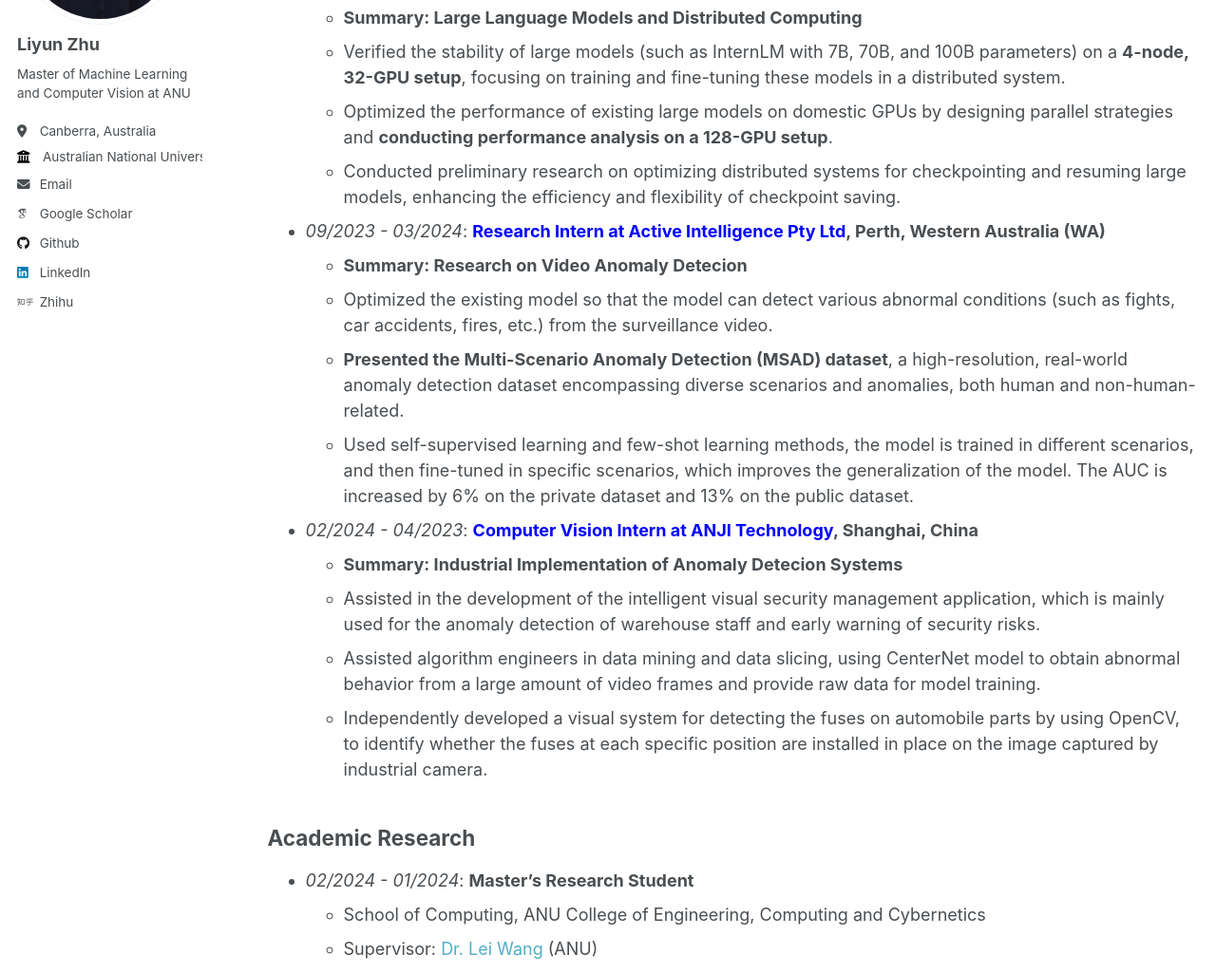
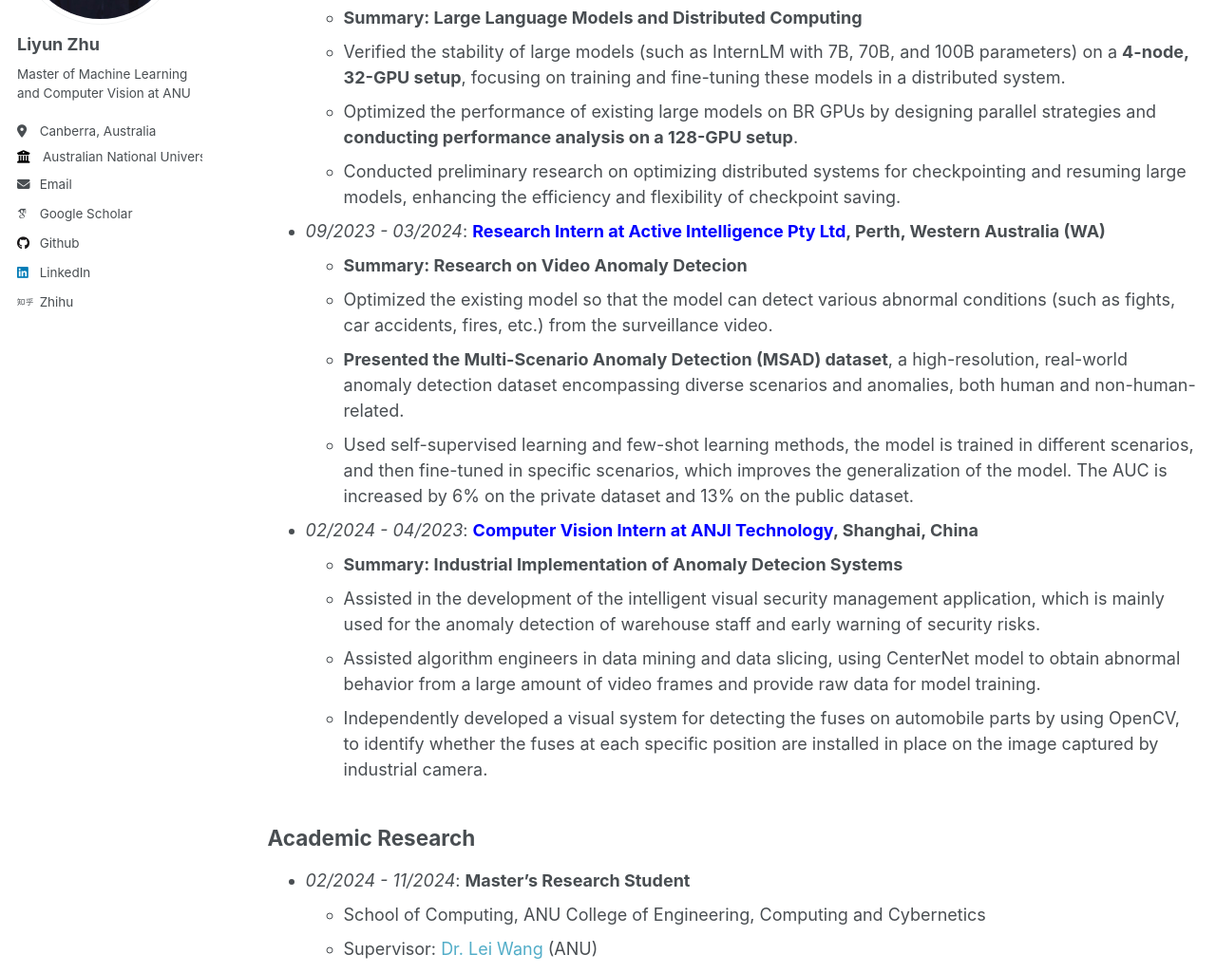
Before and after one commit to Tom-roujiang/liyun_zhu, a Jekyll site: the page built from _pages/experience.md, in a window 1280 px wide and 1400 px high. Shown: the part 255-1280 px from the top of the window at 95% size. Built offline with Jekyll 4.4.1, drawn with Linux system fonts in a browser that asks for light colours; some web fonts are replaced.

Commit message:
update experiment

```diff
--- a/_pages/experience.md
+++ b/_pages/experience.md
@@ -18,7 +18,7 @@ a:hover, a:active {
   - *06/2024 - 08/2024*: **<span style="color: blue;">Model Optimization Intern at Biren Tech</span>, Shanghai, China**
     - **Summary: Large Language Models and Distributed Computing**
     - Verified the stability of large models (such as InternLM with 7B, 70B, and 100B parameters) on a **4-node, 32-GPU setup**, focusing on training and fine-tuning these models in a distributed system.
-    - Optimized the performance of existing large models on domestic GPUs by designing parallel strategies and **conducting performance analysis on a 128-GPU setup**.
+    - Optimized the performance of existing large models on BR GPUs by designing parallel strategies and **conducting performance analysis on a 128-GPU setup**.
     - Conducted preliminary research on optimizing distributed systems for checkpointing and resuming large models, enhancing the efficiency and flexibility of checkpoint saving.
 
 
@@ -41,7 +41,7 @@ a:hover, a:active {
     - <span style="color:red;"> Received the **Active Intelligence Research Challenge Award**</span> -->
 
 ## Academic Research
-  - *02/2024 - 01/2024*: **Master's Research Student**
+  - *02/2024 - 11/2024*: **Master's Research Student**
     - School of Computing, ANU College of Engineering, Computing and Cybernetics
     - Supervisor: [Dr. Lei Wang](https://leiwangr.github.io/) (ANU)
     - Research project: Advancing Video Anomaly Detection
```
